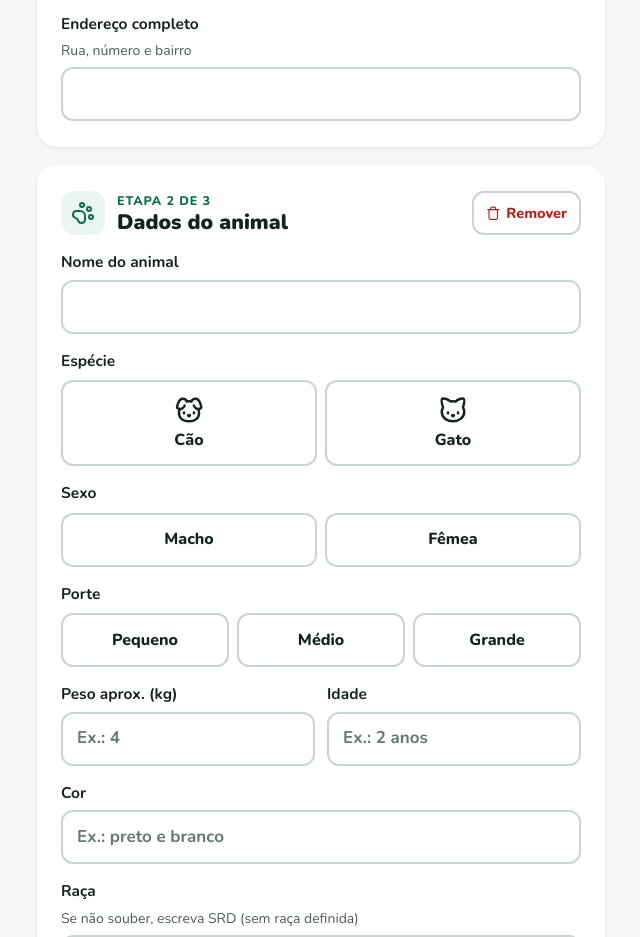
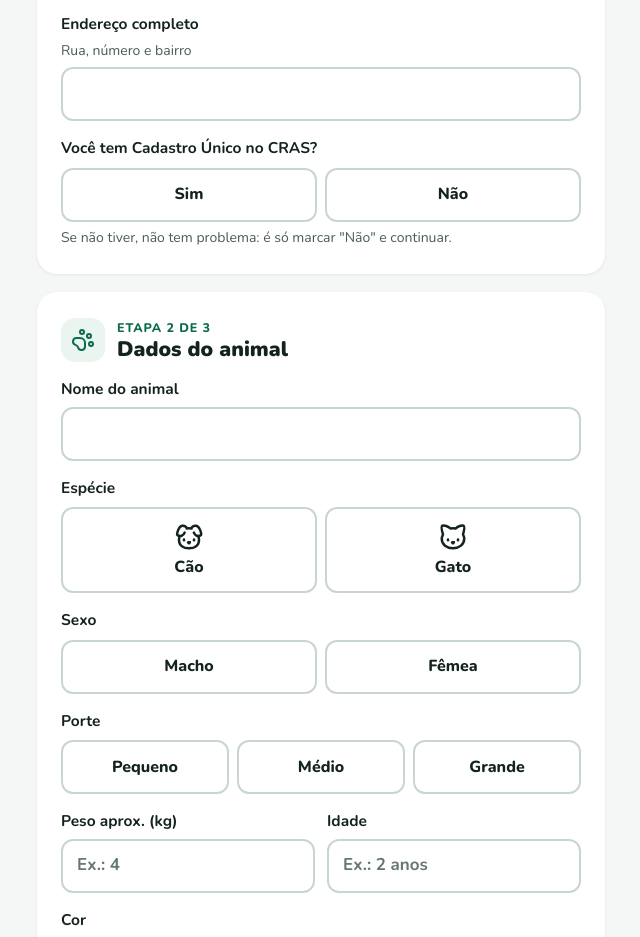
Before and after one commit to jonasgm1/castracao-joinville, a plain HTML site: page site/index.html in a window 1280 px wide. Shown: the part 960-1897 px from the top of the page, without its empty margins (319-959 px from the left). Drawn offline with nearby package versions, Linux system fonts and the light colour scheme.

Commit message:
Pergunta do Cadastro Único (CRAS) no tutor e corrige botão Remover
- Tutor responde Sim/Não se tem Cadastro Único no CRAS; "Não" é aceito
  e a resposta vai na mensagem do WhatsApp.
- O CSS do .btn-rm anulava o atributo hidden, então "Remover" aparecia
  mesmo com um só animal. [hidden] agora sempre esconde.

Co-Authored-By: Claude Opus 5.5 <noreply@anthropic.com>

```diff
--- a/site/index.html
+++ b/site/index.html
@@ -22,6 +22,7 @@
   --r:16px;
 }
 *{box-sizing:border-box}
+[hidden]{display:none!important}
 html{-webkit-text-size-adjust:100%}
 body{margin:0;background:var(--bg);color:var(--ink);font-family:Nunito,system-ui,-apple-system,"Segoe UI",sans-serif;font-size:16px;line-height:1.45}
 a{color:var(--green)} a:hover{color:var(--green-dk)}
@@ -223,6 +224,13 @@ html{scroll-behavior:smooth}
         <label class="f" data-k="end">Endereço completo<span class="hint">Rua, número e bairro</span>
           <input type="text" name="end" autocomplete="street-address" aria-describedby="e-end">
           <span class="err" id="e-end">Escreva seu endereço.</span></label>
+        <fieldset data-k="cadunico" aria-describedby="h-cad e-cad"><legend>Você tem Cadastro Único no CRAS?</legend>
+          <div class="tiles">
+            <label class="tile"><input type="radio" name="cadunico" value="Sim"><span>Sim</span></label>
+            <label class="tile"><input type="radio" name="cadunico" value="Não"><span>Não</span></label>
+          </div>
+          <span class="hint" id="h-cad" style="display:block;margin-top:6px">Se não tiver, não tem problema: é só marcar "Não" e continuar.</span>
+          <span class="err" id="e-cad">Marque Sim ou Não.</span></fieldset>
       </section>
 
       <div id="animais" style="display:flex;flex-direction:column;gap:18px;scroll-margin-top:84px"></div>
@@ -323,7 +331,7 @@ const maskTel = (v) => {
   return '(' + d.slice(0, 2) + ') ' + d.slice(2, meio) + (d.length > meio ? '-' + d.slice(meio) : '');
 };
 
-const TUTOR = { nome: 'Nome completo', cpf: 'CPF', rg: 'RG', tel: 'Telefone', end: 'Endereço' };
+const TUTOR = { nome: 'Nome completo', cpf: 'CPF', rg: 'RG', tel: 'Telefone', end: 'Endereço', cadunico: 'Cadastro Único (Sim ou Não)' };
 const ANIMAL = { nome: 'nome', especie: 'espécie', sexo: 'sexo', porte: 'porte', peso: 'peso', idade: 'idade', cor: 'cor', raca: 'raça' };
 const regraTutor = { cpf: cpfValido, tel: (v) => [10, 11].includes(digits(v).length) };
 const regraAnimal = { peso: (v) => /^\d+([.,]\d+)?$/.test(v.trim()) && parseFloat(v.replace(',', '.')) > 0 };
@@ -361,7 +369,7 @@ const val = (el, k) => {
   return r && (r.type !== 'radio' || r.checked) ? r.value.trim() : '';
 };
 function dados() {
-  const t = {}; for (const k in TUTOR) t[k] = $('[name=' + k + ']', form).value.trim();
+  const t = {}; for (const k in TUTOR) t[k] = val($('#tutor'), k);
   const animais = $$('.animal', lista).map((c) => {
     const a = {}; for (const k of [...Object.keys(ANIMAL), 'chip']) a[k] = val(c, k);
     return a;
@@ -387,7 +395,7 @@ function validar() {
 }
 function mensagem() {
   const { t, animais } = dados();
-  let m = '*FICHA DE CASTRAÇÃO GRATUITA - JOINVILLE*\n\n*TUTOR*\nNome: ' + t.nome + '\nCPF: ' + t.cpf + '\nRG: ' + t.rg + '\nTelefone: ' + t.tel + '\nEndereço: ' + t.end + '\n';
+  let m = '*FICHA DE CASTRAÇÃO GRATUITA - JOINVILLE*\n\n*TUTOR*\nNome: ' + t.nome + '\nCPF: ' + t.cpf + '\nRG: ' + t.rg + '\nTelefone: ' + t.tel + '\nEndereço: ' + t.end + '\nCadastro Único (CRAS): ' + t.cadunico + '\n';
   animais.forEach((a, i) => {
     m += '\n*ANIMAL ' + (i + 1) + '*\nNome: ' + a.nome + '\nEspécie: ' + a.especie + '\nSexo: ' + a.sexo + '\nPeso estimado: ' + a.peso + ' kg\nPorte: ' + a.porte +
       '\nCor: ' + a.cor + '\nRaça: ' + a.raca + '\nIdade: ' + a.idade + '\nMicrochip: ' + (a.chip || 'Não possui') + '\n';
```
